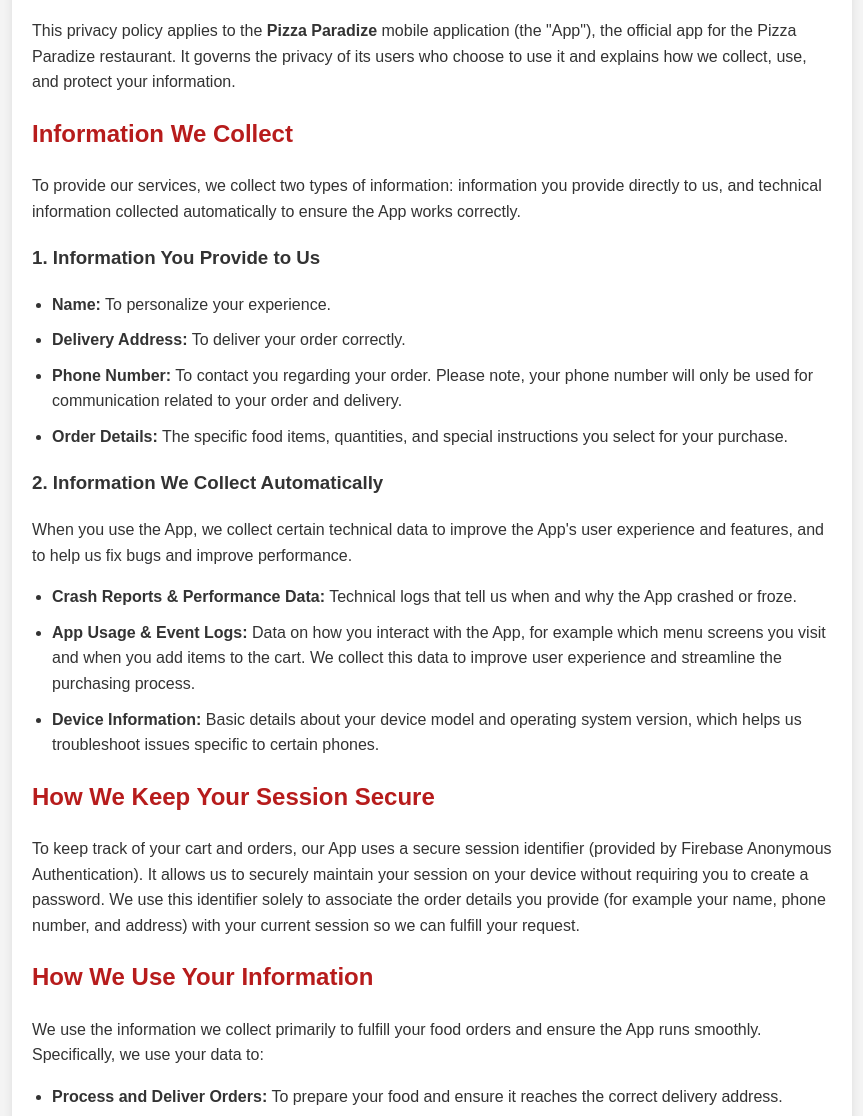
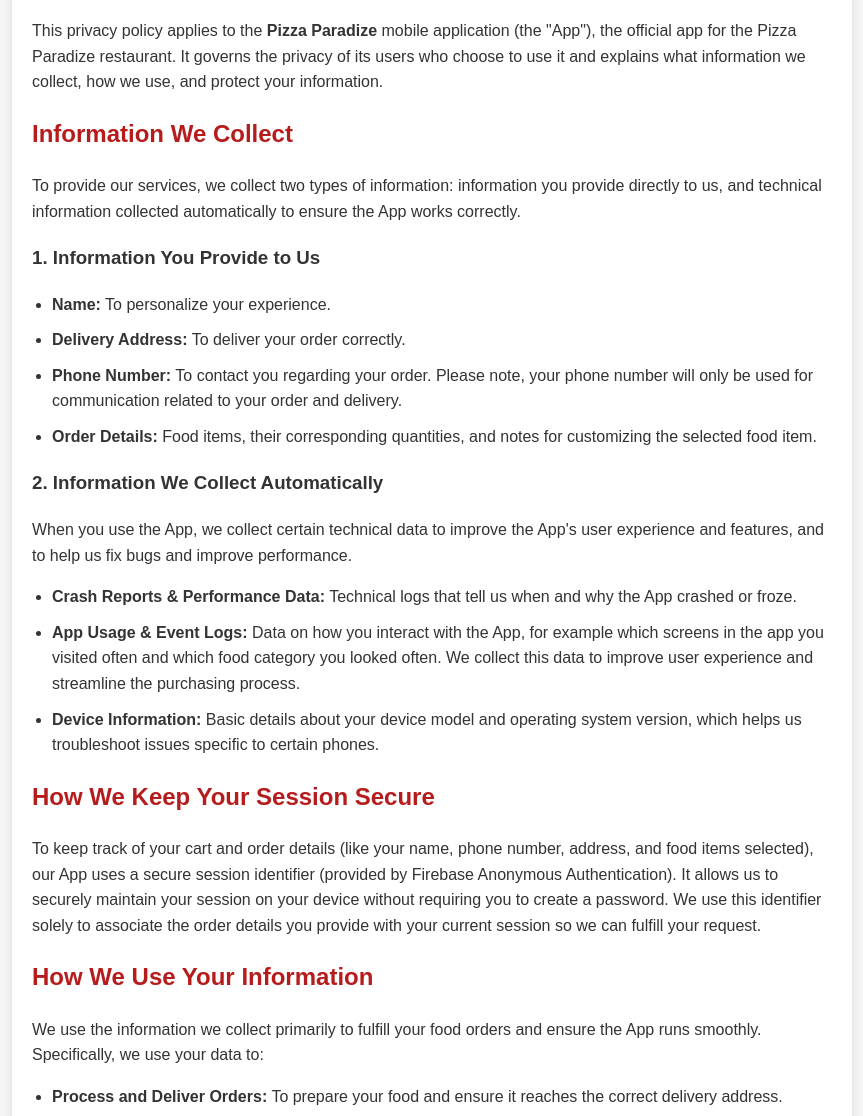
Before and after one commit to ramtechno90/Menu-app-UI, a plain HTML site: page privacy/privacy.html in a window 1280 px wide. Shown: the part 128-1244 px from the top of the page, without its empty margins (208-1071 px from the left). Drawn offline with Linux system fonts and the light colour scheme.

Commit message:
Update privacy policy wording for clarity

```diff
--- a/privacy/privacy.html
+++ b/privacy/privacy.html
@@ -9,7 +9,7 @@
 <body>
     <div class="container">
         <h1>Privacy Policy for Pizza Paradize</h1>
-        <p>This privacy policy applies to the <strong>Pizza Paradize</strong> mobile application (the "App"), the official app for the Pizza Paradize restaurant. It governs the privacy of its users who choose to use it and explains how we collect, use, and protect your information.</p>
+        <p>This privacy policy applies to the <strong>Pizza Paradize</strong> mobile application (the "App"), the official app for the Pizza Paradize restaurant. It governs the privacy of its users who choose to use it and explains what information we collect, how we use, and protect your information.</p>
 
         <div class="section">
             <h2>Information We Collect</h2>
@@ -20,21 +20,21 @@
                 <li><strong>Name:</strong> To personalize your experience.</li>
                 <li><strong>Delivery Address:</strong> To deliver your order correctly.</li>
                 <li><strong>Phone Number:</strong> To contact you regarding your order. Please note, your phone number will only be used for communication related to your order and delivery.</li>
-                <li><strong>Order Details:</strong> The specific food items, quantities, and special instructions you select for your purchase.</li>
+                <li><strong>Order Details:</strong> Food items, their corresponding quantities, and notes for customizing the selected food item.</li>
             </ul>
 
             <h3>2. Information We Collect Automatically</h3>
             <p>When you use the App, we collect certain technical data to improve the App's user experience and features, and to help us fix bugs and improve performance.</p>
             <ul>
                 <li><strong>Crash Reports & Performance Data:</strong> Technical logs that tell us when and why the App crashed or froze.</li>
-                <li><strong>App Usage & Event Logs:</strong> Data on how you interact with the App, for example which menu screens you visit and when you add items to the cart. We collect this data to improve user experience and streamline the purchasing process.</li>
+                <li><strong>App Usage & Event Logs:</strong> Data on how you interact with the App, for example which screens in the app you visited often and which food category you looked often. We collect this data to improve user experience and streamline the purchasing process.</li>
                 <li><strong>Device Information:</strong> Basic details about your device model and operating system version, which helps us troubleshoot issues specific to certain phones.</li>
             </ul>
         </div>
 
         <div class="section">
             <h2>How We Keep Your Session Secure</h2>
-            <p>To keep track of your cart and orders, our App uses a secure session identifier (provided by Firebase Anonymous Authentication). It allows us to securely maintain your session on your device without requiring you to create a password. We use this identifier solely to associate the order details you provide (for example your name, phone number, and address) with your current session so we can fulfill your request.</p>
+            <p>To keep track of your cart and order details (like your name, phone number, address, and food items selected), our App uses a secure session identifier (provided by Firebase Anonymous Authentication). It allows us to securely maintain your session on your device without requiring you to create a password. We use this identifier solely to associate the order details you provide with your current session so we can fulfill your request.</p>
         </div>
 
         <div class="section">
@@ -45,7 +45,7 @@
                 <li><strong>Order Communication:</strong> To contact you specifically regarding order status, delivery updates, or customer support queries. We strictly do <strong>not</strong> use your contact details for marketing or promotional purposes.</li>
                 <li><strong>App Performance & Stability:</strong> To monitor the health of our App, we use an automated crash reporting tool to collect crash reports and performance data, which helps us identify bugs and fix technical issues to improve your experience.</li>
                 <li><strong>User Flow Analysis:</strong> To identify where users might face difficulties so we can streamline the purchasing process, we log <strong>specific technical events</strong> (such as viewing the menu, adding items to the cart, or completing an order).</li>
-                <li><strong>Feature Optimization:</strong> To decide which areas of the App to improve, we track <strong>feature usage patterns</strong> (e.g., how often users put notes for customization or which menu categories are visited most often). This helps us prioritize updates that matter most to you.</li>
+                <li><strong>Feature Optimization:</strong> To decide which areas of the App to improve, we track <strong>feature usage patterns</strong> (e.g., how often users put notes for customization or which menu categories are visited most often). This helps us determine which updates to make in our app to improve user experience.</li>
                 <li><strong>Technical Diagnostics:</strong> To solve complex technical bugs, we analyze the <strong>sequence of events</strong> that occurred right before a crash. This allows us to trace the technical steps causing the error.</li>
                 <li><strong>Fraud Prevention:</strong> To detect and prevent fraudulent transactions or abuse of our services.</li>
             </ul>
```
